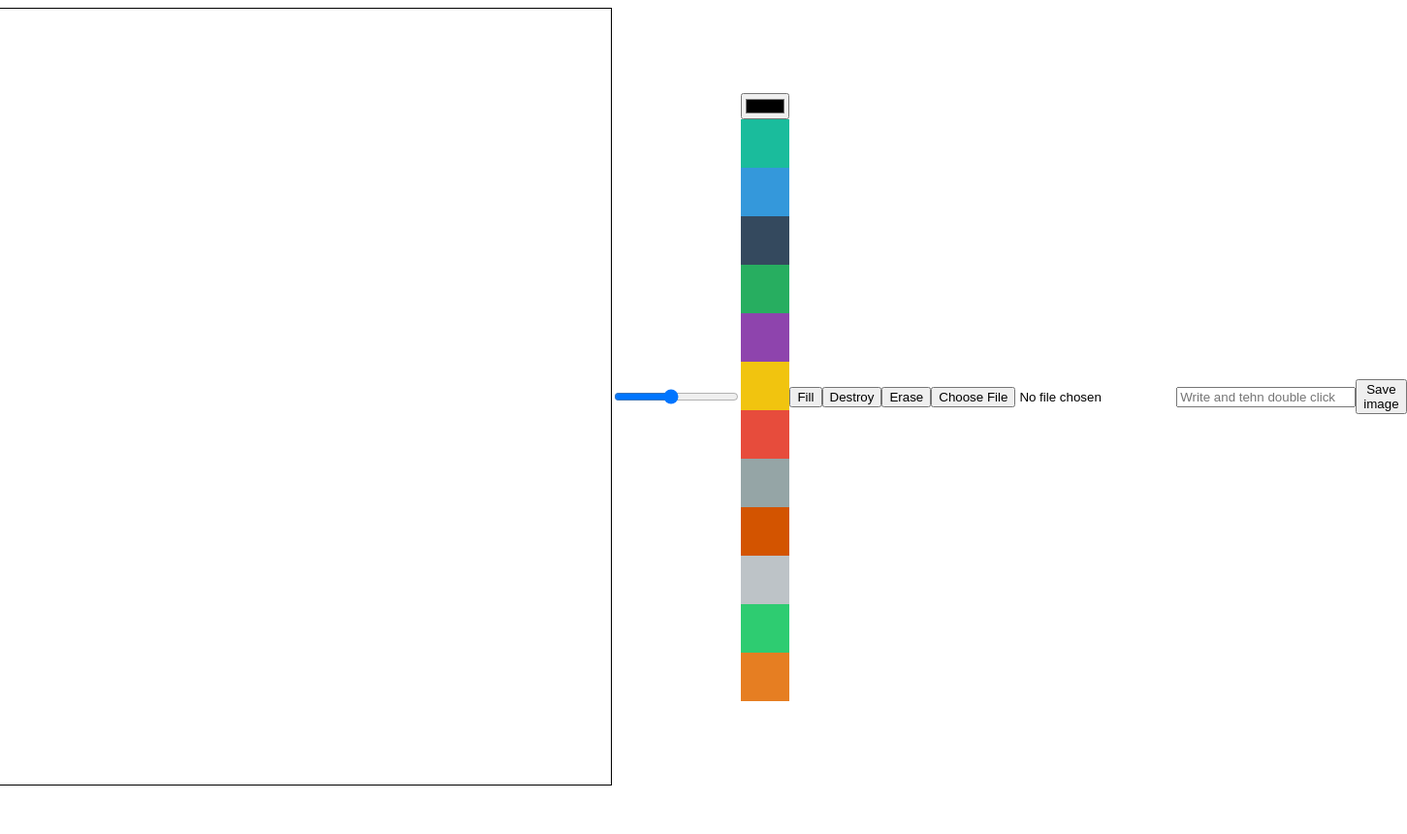
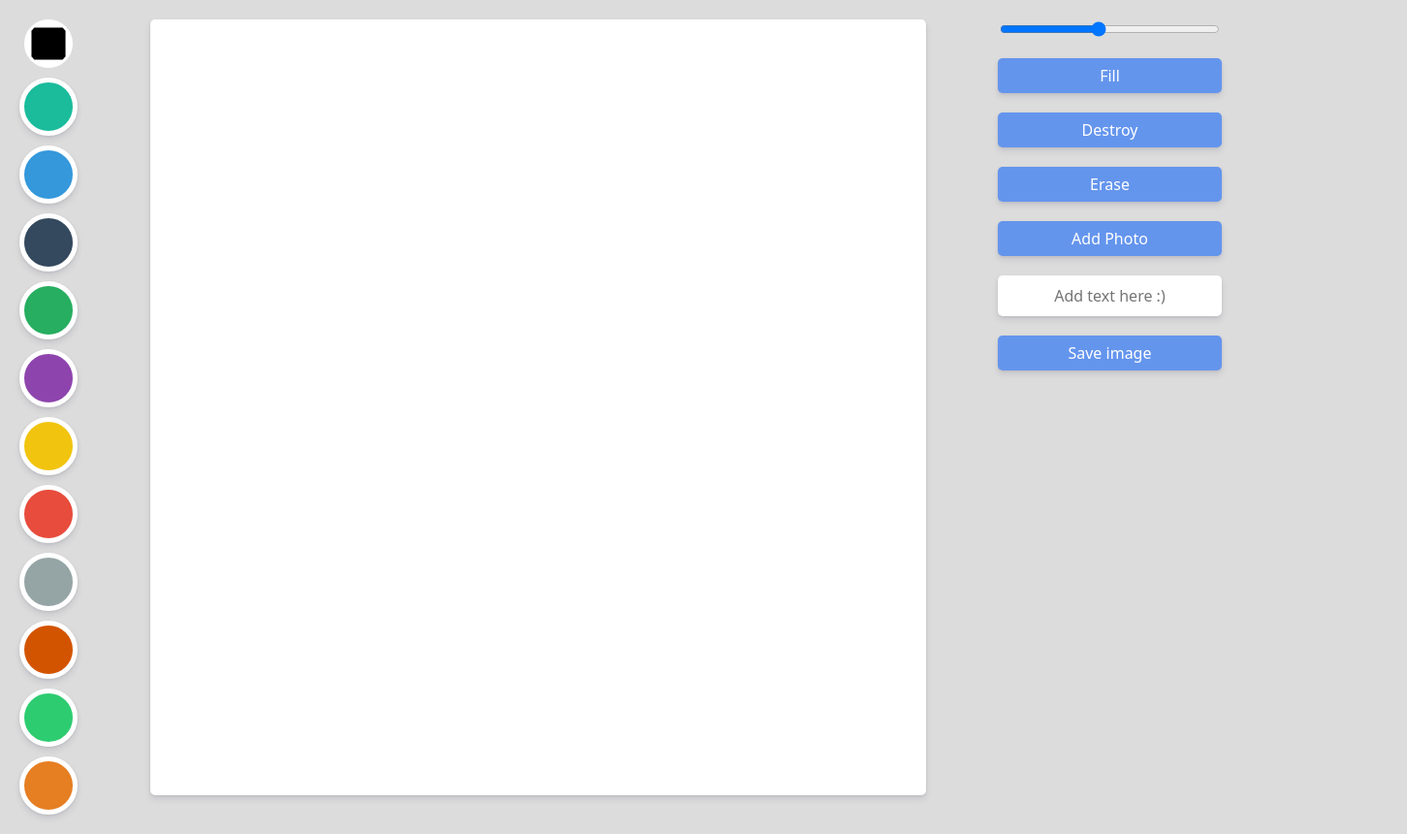
Before and after one commit to myorange02/Meme_maker_VanillaJS, a plain HTML site: page index.html in a window 1280 px wide. Shown: the whole page at 97% size, 1451 px wide, since content can reach past the window. Before the commit the page ends 818 px from the top, so only its background shows below. Drawn offline with Linux system fonts and the light colour scheme.

Commit message:
#3.4 CSS

```diff
--- a/index.html
+++ b/index.html
@@ -7,9 +7,7 @@
     <link rel="stylesheet" href="style.css">
 </head>
 <body>
-    <canvas></canvas>
-    <input id="line-width" type="range" min="1" max="10" value="5" step="0.5">
-    <div>
+    <div class="color-options">
         <input id="color" type="color">
         <div class="color-option" style="background-color: #1abc9c" data-color="#1abc9c"></div>
         <div class="color-option" style="background-color: #3498db" data-color="#3498db"></div>
@@ -20,16 +18,22 @@
         <div class="color-option" style="background-color: #e74c3c" data-color="#e74c3c"></div>
         <div class="color-option" style="background-color: #95a5a6" data-color="#95a5a6"></div>
         <div class="color-option" style="background-color: #d35400" data-color="#d35400"></div>
-        <div class="color-option" style="background-color: #bdc3c7" data-color="#bdc3c7"></div>
         <div class="color-option" style="background-color: #2ecc71" data-color="#2ecc71"></div>
         <div class="color-option" style="background-color: #e67e22" data-color="#e67e22"></div>
     </div>
-    <button id="mode-btn">Fill</button>
-    <button id="destroy-btn">Destroy</button>
-    <button id="eraser-btn">Erase</button>
-    <input type="file" accept="image/*" id="file" />
-    <input type="text" placeholder="Write and tehn double click" id="text">
-    <button id="save">Save image</button>
+    <canvas></canvas>
+    <div class="btns">
+        <input id="line-width" type="range" min="1" max="10" value="5" step="0.5">
+        <button id="mode-btn">Fill</button>
+        <button id="destroy-btn">Destroy</button>
+        <button id="eraser-btn">Erase</button>
+        <label for="file">
+            Add Photo
+            <input type="file" accept="image/*" id="file" />
+        </label>
+        <input type="text" placeholder="Add text here :)" id="text">
+        <button id="save">Save image</button>
+    </div>
     <script src="app.js"></script>
 </body>
 </html>
--- /dev/null
+++ b/reset.css
@@ -0,0 +1,48 @@
+/* http://meyerweb.com/eric/tools/css/reset/
+   v2.0 | 20110126
+   License: none (public domain)
+*/
+
+html, body, div, span, applet, object, iframe,
+h1, h2, h3, h4, h5, h6, p, blockquote, pre,
+a, abbr, acronym, address, big, cite, code,
+del, dfn, em, img, ins, kbd, q, s, samp,
+small, strike, strong, sub, sup, tt, var,
+b, u, i, center,
+dl, dt, dd, ol, ul, li,
+fieldset, form, label, legend,
+table, caption, tbody, tfoot, thead, tr, th, td,
+article, aside, canvas, details, embed,
+figure, figcaption, footer, header, hgroup,
+menu, nav, output, ruby, section, summary,
+time, mark, audio, video {
+	margin: 0;
+	padding: 0;
+	border: 0;
+	font-size: 100%;
+	font: inherit;
+	vertical-align: baseline;
+}
+/* HTML5 display-role reset for older browsers */
+article, aside, details, figcaption, figure,
+footer, header, hgroup, menu, nav, section {
+	display: block;
+}
+body {
+	line-height: 1;
+}
+ol, ul {
+	list-style: none;
+}
+blockquote, q {
+	quotes: none;
+}
+blockquote:before, blockquote:after,
+q:before, q:after {
+	content: '';
+	content: none;
+}
+table {
+	border-collapse: collapse;
+	border-spacing: 0;
+}
--- a/style.css
+++ b/style.css
@@ -1,17 +1,86 @@
+@import "reset.css";
+
+body {
+    display: flex;
+    gap: 20px;
+    justify-content: space-between;
+    align-items: flex-start;
+    background-color: gainsboro;
+    padding: 20px;
+    font-family: system-ui, -apple-system, BlinkMacSystemFont, 'Segoe UI', Roboto, Oxygen, Ubuntu, Cantarell, 'Open Sans', 'Helvetica Neue', sans-serif;
+}
+
 canvas {
     width: 800px;
     height: 800px;
-    border: 1px solid black;
+    background-color: white;
+    border-radius: 5px;
+    box-shadow: 0 4px 6px rgba(50, 50, 93, 0.11), 0 1px 3px rgba(0, 0, 0, 0.08);
 }
 
-body {
+.btns {
     display: flex;
-    justify-content: center;
+    flex-direction: column;
+    gap: 20px;
+}
+
+.color-options {
+    display: flex;
+    flex-direction: column;
+    gap: 10px;
     align-items: center;
 }
 
 .color-option {
     width: 50px;
     height: 50px;
+    border-radius: 50%;
     cursor: pointer;
+    border: 5px solid white;
+    transition: transform ease-in-out .1s;
+    box-shadow: 0 4px 6px rgba(50, 50, 93, 0.11), 0 1px 3px rgba(0, 0, 0, 0.08);
 }
+
+.color-option:hover {
+    transform: scale(1.2);
+}
+
+input#color {
+    width: 50px;
+    height: 50px;
+    overflow: hidden;
+    background-color: white;
+    border: 3px solid white;
+    border-radius: 50%;
+}
+
+button, label {
+    all: unset;
+    padding: 10px 0px;
+    text-align: center;
+    background-color: cornflowerblue;
+    color: white;
+    font-weight: 500;
+    cursor: pointer;
+    border-radius: 5px;
+    transition: opacity linear .1s;
+    box-shadow: 0 4px 6px rgba(50, 50, 93, 0.11), 0 1px 3px rgba(0, 0, 0, 0.08);
+}
+
+button:hover, label:hover {
+    opacity: 0.85;
+}
+
+input#file {
+    display: none;
+}
+
+input#text {
+    all: unset;
+    padding: 10px 0px;
+    border-radius: 5px;
+    font-weight: 500;
+    text-align: center;
+    background-color: white;
+    box-shadow: 0 4px 6px rgba(50, 50, 93, 0.11), 0 1px 3px rgba(0, 0, 0, 0.08);
+}
```
